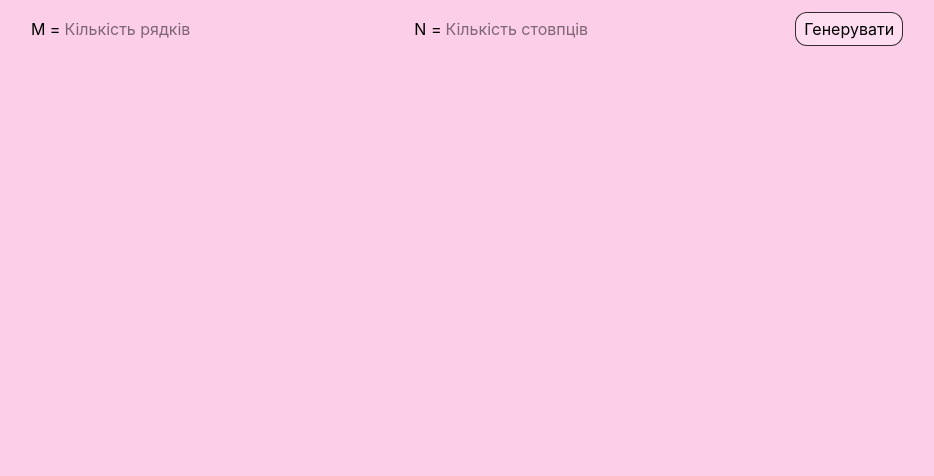
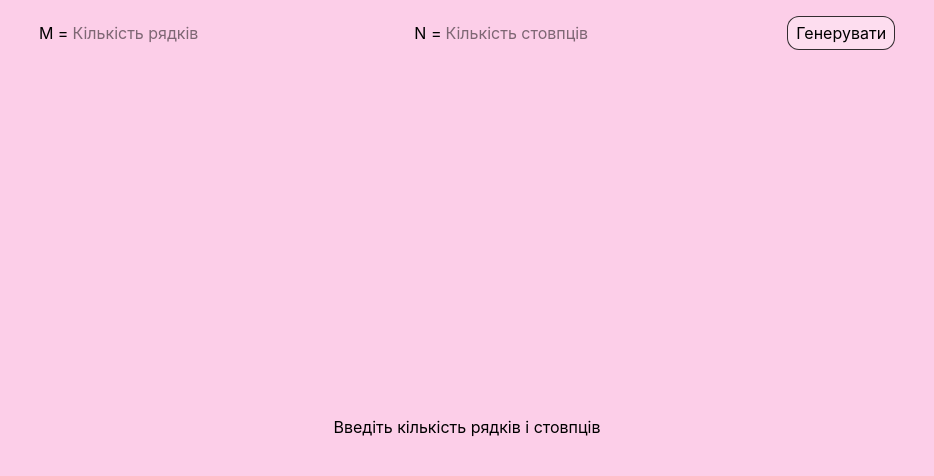
Before and after one commit to vyllian/matrix-table, a React (Vite) app: page / in a window 1280 px wide. Shown: the top 476 px of the page, without its empty margins (173-1107 px from the left). Built offline with nearby package versions, Linux system fonts and the light colour scheme.

Commit message:
initialized simple table structure

```diff
--- a/src/App.tsx
+++ b/src/App.tsx
@@ -1,9 +1,13 @@
 import {Input} from "@/components/Input.tsx";
+import {Table} from "@/components/table/Table.tsx";
 
 function App() {
     return (
-        <div>
+        <div
+            className="w-full h-full bg-pink-200 p-4 flex flex-col items-center justify-top gap-5"
+        >
             <Input/>
+            <Table/>
         </div>
     )
 }
--- a/src/components/Input.tsx
+++ b/src/components/Input.tsx
@@ -33,7 +33,7 @@ export function Input() {
 
     return (
         <div
-            className="relative w-full mt-3 flex items-center justify-evenly"
+            className="relative w-full flex items-center justify-evenly"
         >
             {error && (
                 <div
@@ -71,6 +71,7 @@ export function Input() {
             <button
                 onClick={() => {
                     init(Number(values.m), Number(values.n))
+                    setValues(()=> ({n:"", m:""}))
                 }}
                 className="py-1 px-2 bg-white/30 border border-black/80 rounded-xl cursor-pointer"
             >
--- /dev/null
+++ b/src/components/table/Cell.tsx
@@ -0,0 +1,30 @@
+import type {Cell as CellType} from "@/core/types/Cell.ts";
+import {useDataContext} from "@/core/contexts/DataContext.tsx";
+import {memo} from "react";
+
+export const Cell = memo(function Cell(
+    {
+        cell
+    }: {
+        cell: CellType
+    }
+) {
+    const {incrementCell} = useDataContext();
+
+    const handleClick = () => {
+        incrementCell(cell.id);
+    }
+
+    return (
+        <td
+            onClick={handleClick}
+            onKeyDown={(e) => {
+                if (e.key === "Enter") handleClick();
+            }}
+            tabIndex={0}
+            className="cell text-xl cursor-pointer"
+        >
+            {cell.amount}
+        </td>
+    )
+})
--- /dev/null
+++ b/src/components/table/Row.tsx
@@ -0,0 +1,23 @@
+import type {Cell as CellType} from "@/core/types/Cell.ts";
+import {Cell} from "@/components/table/Cell.tsx";
+import {memo} from "react";
+
+export const Row = memo(function Row(
+    {
+        row,
+    }: {
+        row: CellType[]
+    }
+) {
+
+    return (
+        <tr>
+            {row.map((cell) => (
+                <Cell
+                    key={cell.id}
+                    cell={cell}
+                />
+            ))}
+        </tr>
+    )
+})
--- /dev/null
+++ b/src/components/table/Table.tsx
@@ -0,0 +1,36 @@
+import {useDataContext} from "@/core/contexts/DataContext.tsx";
+import {Row} from "@/components/table/Row.tsx";
+
+export function Table() {
+    const {matrix} = useDataContext();
+
+    if (matrix.length === 0) {
+        return (
+            <div
+                className="w-full h-full flex items-center justify-center"
+            >
+                Введіть кількість рядків і стовпців
+            </div>
+        )
+    }
+
+    return (
+        <div
+            className="relative w-full max-w-[90vw] h-full max-h-[90vh] overflow-auto"
+        >
+            <table
+                className="table-fixed min-w-max mx-auto"
+            >
+                <tbody>
+                    {matrix.map((row) => (
+                        <Row
+                            key={`${row[0].id}-${row[row.length - 1].id}`}
+                            row={row}
+                        />
+                    ))}
+                </tbody>
+            </table>
+        </div>
+
+    )
+}
--- a/src/index.css
+++ b/src/index.css
@@ -3,7 +3,13 @@
 @source "./";
 
 @layer base {
-    body {
-        @apply bg-pink-200;
+    html, body, #root {
+        @apply h-full;
     }
 }
+
+@layer components {
+    .cell {
+        @apply p-2 bg-white/40 border-2 border-gray-800 border-collapse text-center;
+    }
+}
```
